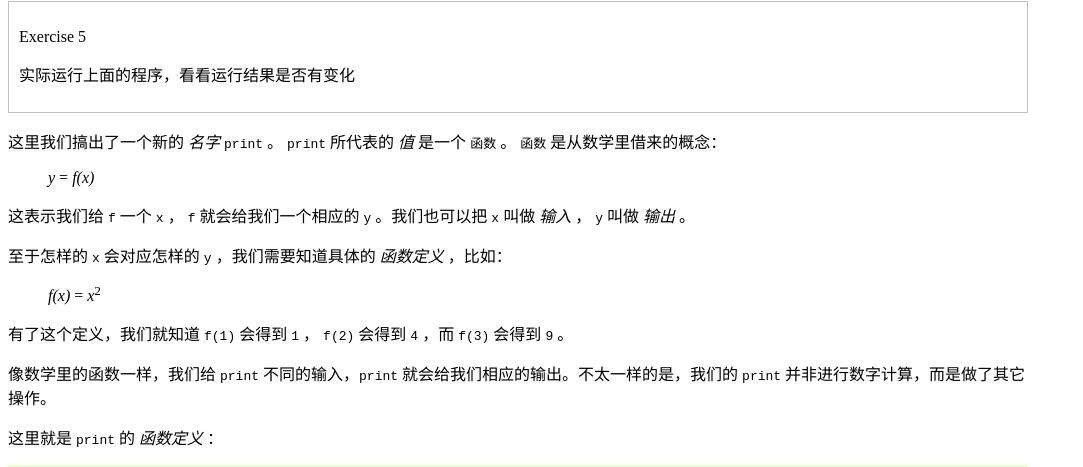
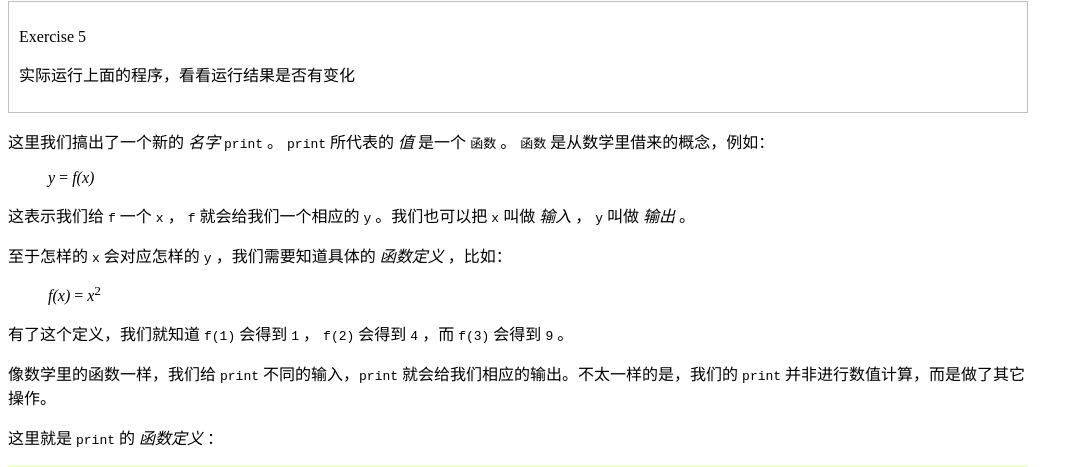
Before and after one commit to letscan/ProgrammingBasics, a Sphinx documentation site: the page built from doc/Concepts.rst, in a window 1280 px wide and 900 px high, scrolled down 5774 px. Shown: the part 126-593 px from the top of the window, without its empty margins (0-1083 px from the left). Built offline with Sphinx 7.4.7 and the Read the Docs theme 2.0.0, drawn with Linux system fonts in a browser that asks for light colours; comment, search, counter and statistics services are not loaded.

Commit message:
tiny fixes

```diff
--- a/doc/Concepts.rst
+++ b/doc/Concepts.rst
@@ -173,9 +173,9 @@
 
     猜测上面程序的运行结果，并实际运行程序验证你的猜想
 
-例子中的 ``text = 'Hello, world!'``，就是告诉电脑我们要用 `text` 来代表 `'Hello, world!'` 。 ``=`` 的左边是我们指定的名字，右边是名字所要代表的值。在这行代码之后的程序中，只要出现 ``text`` 的地方，就好像 ``'Hello, world!'`` 出现在那里一样。
+例子中的 ``text = 'Hello, world!'``，就是告诉电脑我们要用 ``text`` 来代表 `'Hello, world!'` 。 ``=`` 的左边是我们指定的名字，右边是名字所要代表的值。在这行代码之后的程序中，只要出现 ``text`` 的地方，就好像 ``'Hello, world!'`` 出现在那里一样。
 
-我们试着把 `text` 所代表的值改成别的文字：
+我们试着把 ``text`` 所代表的值改成别的文字：
 
 .. code-block:: python
 
@@ -192,7 +192,7 @@
     if __name__ == '__main__':
         main()
 
-可见只要在程序中修改 `text` 所代表的值，程序运行后屏幕上所显示的文字就会相应改变。就好像我们直接修改了 ``stdout.write( ... )`` 中的内容一样。
+可见只要在程序中修改 ``text`` 所代表的值，程序运行后屏幕上所显示的文字就会相应改变。就好像我们直接修改了 ``stdout.write( ... )`` 中的内容一样。
 
 .. topic :: Exercise 4
 
@@ -252,7 +252,7 @@
 
     实际运行上面的程序，看看运行结果是否有变化
 
-这里我们搞出了一个新的 *名字* ``print`` 。 ``print`` 所代表的 *值* 是一个 ``函数`` 。 ``函数`` 是从数学里借来的概念：
+这里我们搞出了一个新的 *名字* ``print`` 。 ``print`` 所代表的 *值* 是一个 ``函数`` 。 ``函数`` 是从数学里借来的概念，例如：
 
     *y* = *f(x)*
 
@@ -264,7 +264,7 @@
 
 有了这个定义，我们就知道 ``f(1)`` 会得到 ``1`` ， ``f(2)`` 会得到 ``4`` ，而 ``f(3)`` 会得到 ``9`` 。
 
-像数学里的函数一样，我们给 ``print`` 不同的输入，``print`` 就会给我们相应的输出。不太一样的是，我们的 ``print`` 并非进行数字计算，而是做了其它操作。
+像数学里的函数一样，我们给 ``print`` 不同的输入，``print`` 就会给我们相应的输出。不太一样的是，我们的 ``print`` 并非进行数值计算，而是做了其它操作。
 
 这里就是 ``print`` 的 *函数定义* ：
 
```
